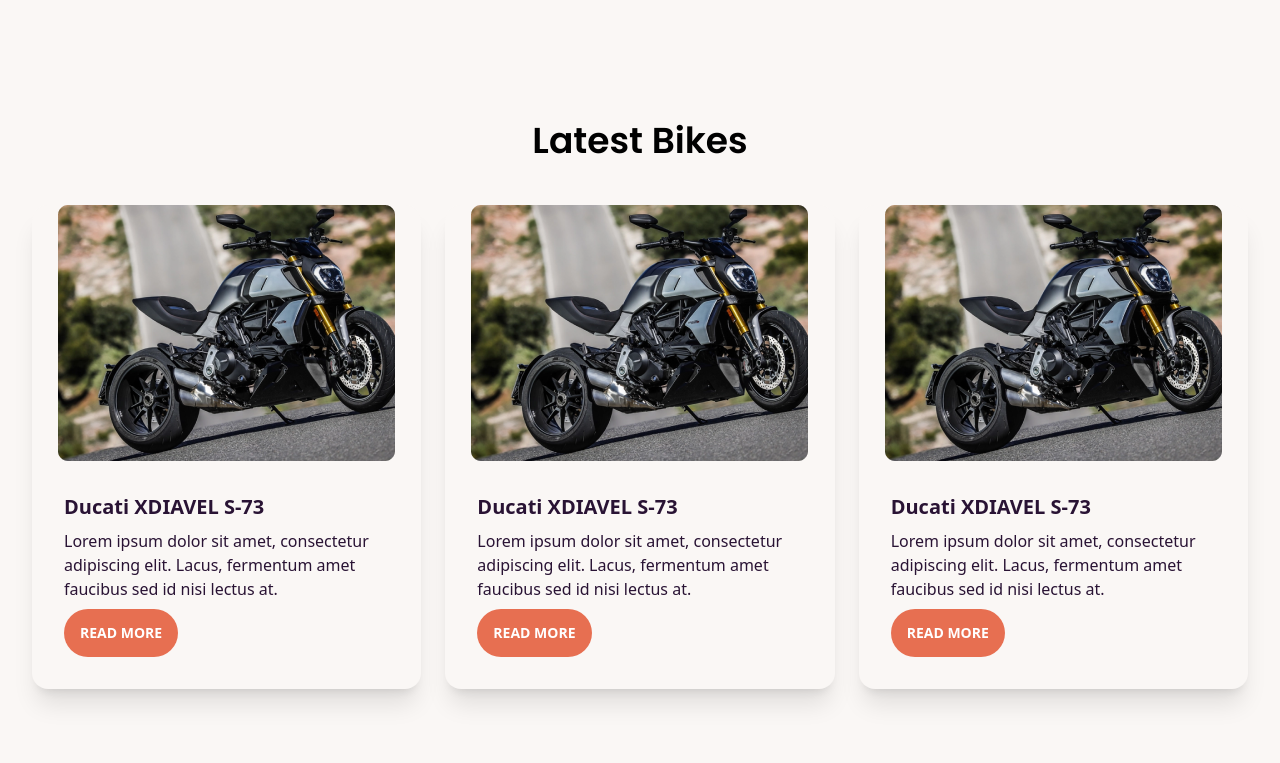
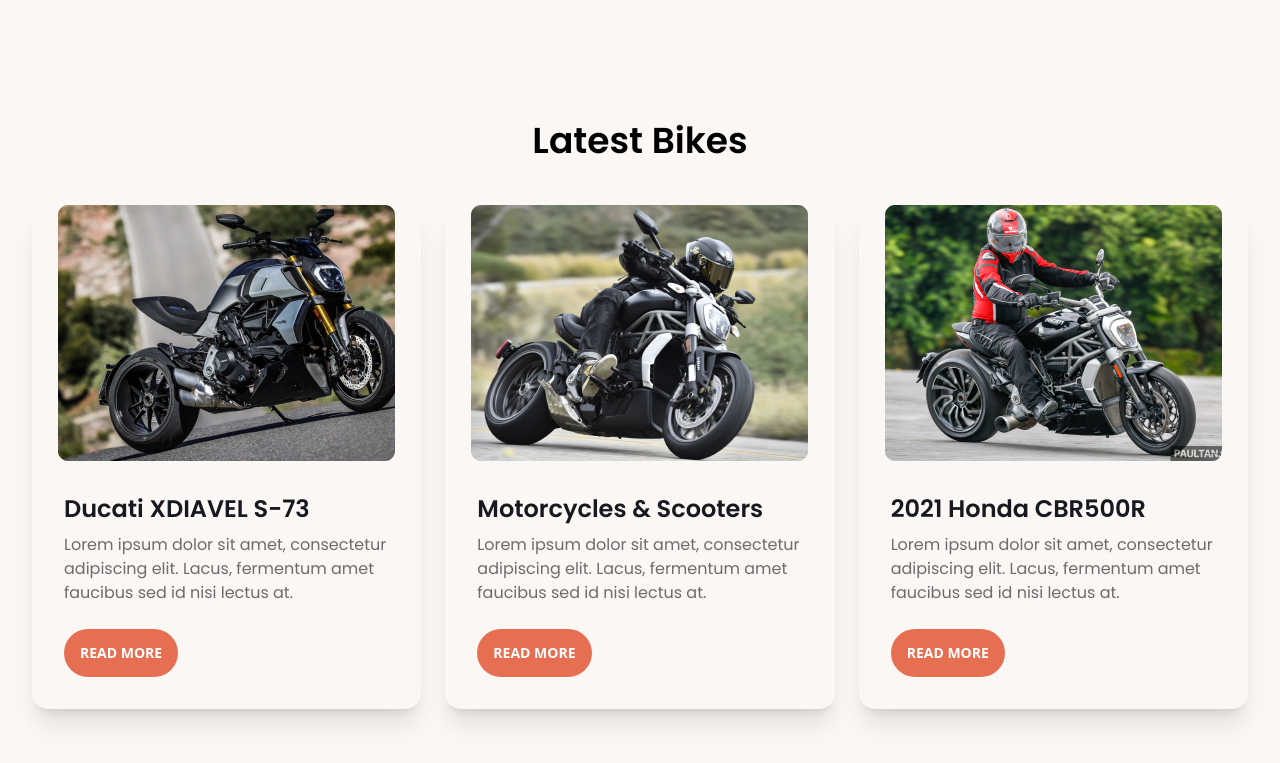
Before and after one commit to MdMorsedAlam/lesson4, a plain HTML site: page index.html in a window 1280 px wide. Shown: the part 1052-1815 px from the top of the page. Drawn offline with nearby package versions, Linux system fonts and the light colour scheme.

Commit message:
some changes

```diff
--- a/index.html
+++ b/index.html
@@ -254,10 +254,16 @@
         <div class="flex flex-col md:flex-row justify-between gap-6 p-8">
           <!-- Latest First Bike -->
           <div class="card bg-base-100 shadow-xl">
-            <figure><img src="images/others/latest1.png" alt="Shoes" /></figure>
+            <figure>
+              <img src="images/others/latest1.png" alt="latest1.png" />
+            </figure>
             <div class="card-body">
-              <h2 class="card-title">Ducati XDIAVEL S-73</h2>
-              <p>
+              <h2
+                class="card-title text-[#18191F] font-poppins font-semibold text-2xl"
+              >
+                Ducati XDIAVEL S-73
+              </h2>
+              <p class="text-[#6C6C6C] font-poppins text-base pb-4">
                 Lorem ipsum dolor sit amet, consectetur adipiscing elit. Lacus,
                 fermentum amet faucibus sed id nisi lectus at.
               </p>
@@ -272,10 +278,16 @@
           </div>
           <!-- Latest Second Bike -->
           <div class="card bg-base-100 shadow-xl">
-            <figure><img src="images/others/latest1.png" alt="Shoes" /></figure>
+            <figure>
+              <img src="images/others/latest2.png" alt="latest2.png" />
+            </figure>
             <div class="card-body">
-              <h2 class="card-title">Ducati XDIAVEL S-73</h2>
-              <p>
+              <h2
+                class="card-title text-[#18191F] font-poppins font-semibold text-2xl"
+              >
+                Motorcycles & Scooters
+              </h2>
+              <p class="text-[#6C6C6C] font-poppins text-base pb-4">
                 Lorem ipsum dolor sit amet, consectetur adipiscing elit. Lacus,
                 fermentum amet faucibus sed id nisi lectus at.
               </p>
@@ -290,10 +302,16 @@
           </div>
           <!-- Latest Third Bike -->
           <div class="card bg-base-100 shadow-xl">
-            <figure><img src="images/others/latest1.png" alt="Shoes" /></figure>
+            <figure>
+              <img src="images/others/latest3.png" alt="latest3.png" />
+            </figure>
             <div class="card-body">
-              <h2 class="card-title">Ducati XDIAVEL S-73</h2>
-              <p>
+              <h2
+                class="card-title text-[#18191F] font-poppins font-semibold text-2xl"
+              >
+                2021 Honda CBR500R
+              </h2>
+              <p class="text-[#6C6C6C] font-poppins text-base pb-4">
                 Lorem ipsum dolor sit amet, consectetur adipiscing elit. Lacus,
                 fermentum amet faucibus sed id nisi lectus at.
               </p>
```
